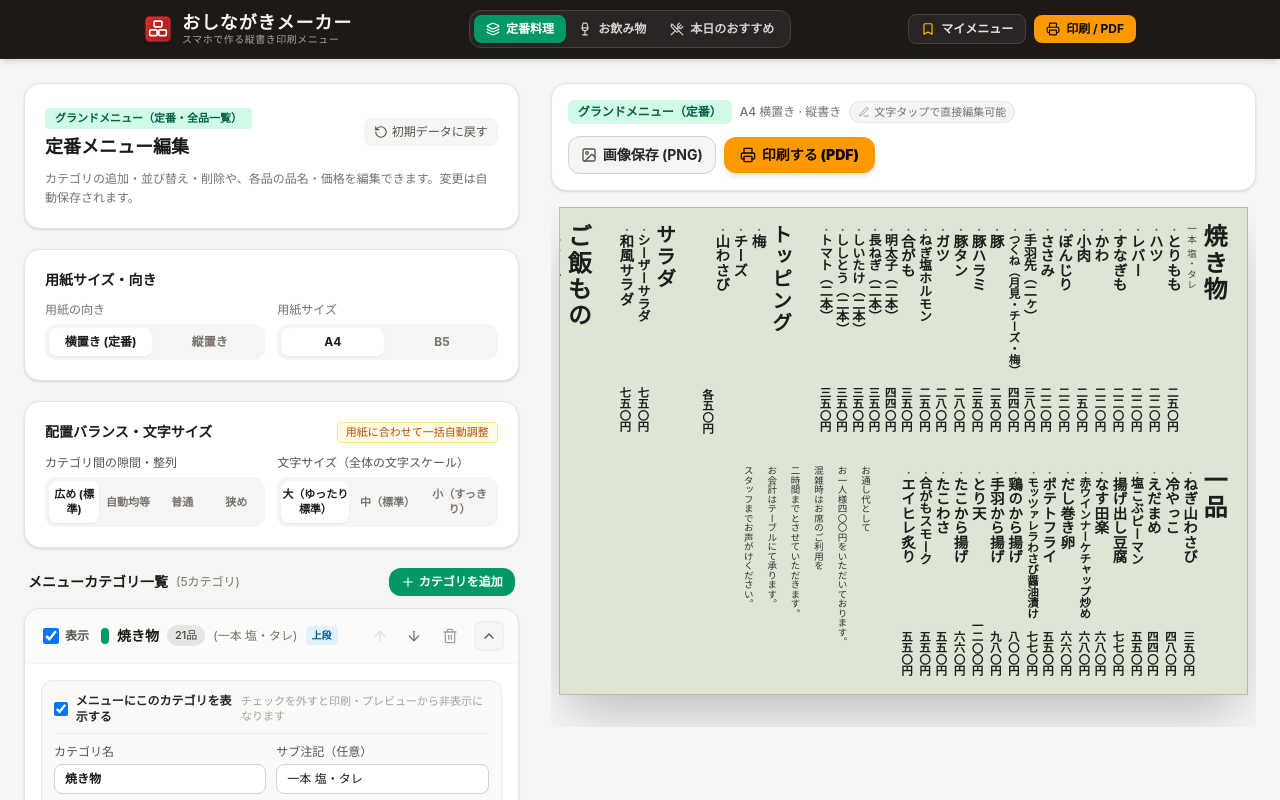
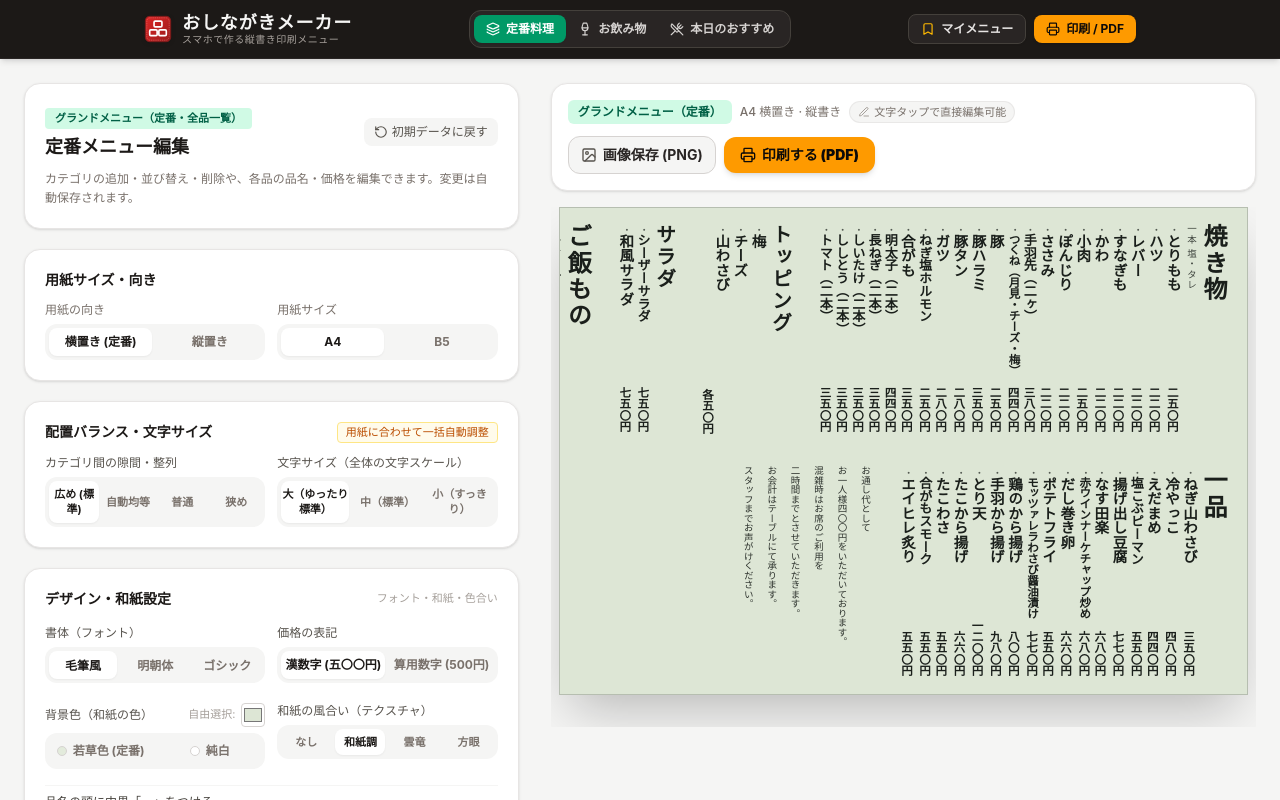
Before and after one commit to saikoro2007/oshinagaki-maker, a Vue app: page / in a window 1280 px wide. Shown: the top 800 px of the page. Built offline with nearby package versions, Linux system fonts and the light colour scheme; a web font is replaced by a local one.

Commit message:
fix: 定番料理・お飲み物のエディタ上部にフォント・デザイン設定を配置し設定UIを統一

```diff
--- a/src/components/GrandMenuEditor.vue
+++ b/src/components/GrandMenuEditor.vue
@@ -216,6 +216,205 @@
             </button>
           </div>
         </div>
+      </div>
+    </div>
+
+    <!-- Design & Paper Appearance Settings (書体フォント・背景色・和紙風合い・価格表記・中黒) -->
+    <div class="bg-white p-4 sm:p-5 rounded-2xl shadow-sm border border-stone-200 space-y-4">
+      <h3 class="font-bold text-sm text-stone-900 flex items-center justify-between">
+        <span>デザイン・和紙設定</span>
+        <span class="text-[11px] text-stone-400 font-normal">フォント・和紙・色合い</span>
+      </h3>
+
+      <div class="grid grid-cols-1 sm:grid-cols-2 gap-3 text-xs">
+        <!-- Font Family -->
+        <div>
+          <label class="block text-stone-600 mb-1.5 font-medium">書体（フォント）</label>
+          <div class="grid grid-cols-3 gap-1 bg-stone-100 p-1 rounded-xl">
+            <button
+              type="button"
+              @click="menuData.fontFamily = 'brush'"
+              :class="[
+                'py-1.5 rounded-lg font-bold text-center font-brush transition cursor-pointer text-xs',
+                (!menuData.fontFamily || menuData.fontFamily === 'brush')
+                  ? 'bg-white text-stone-900 shadow-xs'
+                  : 'text-stone-500 hover:text-stone-800'
+              ]"
+            >
+              毛筆風
+            </button>
+            <button
+              type="button"
+              @click="menuData.fontFamily = 'mincho'"
+              :class="[
+                'py-1.5 rounded-lg font-bold text-center font-mincho transition cursor-pointer text-xs',
+                menuData.fontFamily === 'mincho'
+                  ? 'bg-white text-stone-900 shadow-xs'
+                  : 'text-stone-500 hover:text-stone-800'
+              ]"
+            >
+              明朝体
+            </button>
+            <button
+              type="button"
+              @click="menuData.fontFamily = 'gothic'"
+              :class="[
+                'py-1.5 rounded-lg font-bold text-center font-gothic transition cursor-pointer text-xs',
+                menuData.fontFamily === 'gothic'
+                  ? 'bg-white text-stone-900 shadow-xs'
+                  : 'text-stone-500 hover:text-stone-800'
+              ]"
+            >
+              ゴシック
+            </button>
+          </div>
+        </div>
+
+        <!-- Price Format (漢数字 / 数字表記) -->
+        <div>
+          <label class="block text-stone-600 mb-1.5 font-medium">価格の表記</label>
+          <div class="grid grid-cols-2 gap-1 bg-stone-100 p-1 rounded-xl">
+            <button
+              type="button"
+              @click="menuData.priceFormat = 'kanji'"
+              :class="[
+                'py-1.5 rounded-lg font-bold text-center transition cursor-pointer text-xs',
+                (!menuData.priceFormat || menuData.priceFormat === 'kanji')
+                  ? 'bg-white text-stone-900 shadow-xs'
+                  : 'text-stone-500 hover:text-stone-800'
+              ]"
+            >
+              漢数字 (五〇〇円)
+            </button>
+            <button
+              type="button"
+              @click="menuData.priceFormat = 'number'"
+              :class="[
+                'py-1.5 rounded-lg font-bold text-center transition cursor-pointer text-xs',
+                menuData.priceFormat === 'number'
+                  ? 'bg-white text-stone-900 shadow-xs'
+                  : 'text-stone-500 hover:text-stone-800'
+              ]"
+            >
+              算用数字 (500円)
+            </button>
+          </div>
+        </div>
+      </div>
+
+      <div class="grid grid-cols-1 sm:grid-cols-2 gap-3 text-xs pt-1">
+        <!-- Paper Color -->
+        <div>
+          <div class="flex items-center justify-between mb-1.5">
+            <label class="text-stone-600 font-medium">背景色（和紙の色）</label>
+            <div class="flex items-center gap-1.5">
+              <span class="text-[11px] text-stone-400">自由選択:</span>
+              <input
+                type="color"
+                v-model="menuData.bgColor"
+                class="w-6 h-6 rounded border border-stone-300 cursor-pointer p-0 bg-transparent"
+                title="好きな色を選ぶ"
+              />
+            </div>
+          </div>
+          <div class="grid grid-cols-2 gap-1.5 bg-stone-100 p-1 rounded-xl">
+            <button
+              type="button"
+              @click="menuData.bgColor = '#e3ebdc'"
+              :class="[
+                'py-1.5 rounded-lg font-bold text-center transition cursor-pointer text-xs flex items-center justify-center gap-1.5',
+                (!menuData.bgColor || menuData.bgColor === '#e3ebdc')
+                  ? 'bg-white text-stone-900 shadow-xs'
+                  : 'text-stone-500 hover:text-stone-800'
+              ]"
+              title="実物メニューの若草色"
+            >
+              <span class="w-2.5 h-2.5 rounded-full bg-[#e3ebdc] border border-stone-300 shrink-0"></span>
+              <span>若草色 {{ !isDrink ? '(定番)' : '' }}</span>
+            </button>
+            <button
+              type="button"
+              @click="menuData.bgColor = '#ffffff'"
+              :class="[
+                'py-1.5 rounded-lg font-bold text-center transition cursor-pointer text-xs flex items-center justify-center gap-1.5',
+                menuData.bgColor === '#ffffff'
+                  ? 'bg-white text-stone-900 shadow-xs'
+                  : 'text-stone-500 hover:text-stone-800'
+              ]"
+            >
+              <span class="w-2.5 h-2.5 rounded-full bg-white border border-stone-300 shrink-0"></span>
+              <span>純白 {{ isDrink ? '(定番)' : '' }}</span>
+            </button>
+          </div>
+        </div>
+
+        <!-- Paper Texture (風合い) -->
+        <div>
+          <label class="block text-stone-600 mb-1.5 font-medium">和紙の風合い（テクスチャ）</label>
+          <div class="grid grid-cols-4 gap-1 bg-stone-100 p-1 rounded-xl">
+            <button
+              type="button"
+              @click="menuData.bgPattern = 'none'"
+              :class="[
+                'py-1.5 rounded-lg font-bold text-center transition cursor-pointer text-[11px]',
+                (!menuData.bgPattern || menuData.bgPattern === 'none')
+                  ? 'bg-white text-stone-900 shadow-xs'
+                  : 'text-stone-500 hover:text-stone-800'
+              ]"
+            >
+              なし
+            </button>
+            <button
+              type="button"
+              @click="menuData.bgPattern = 'washi'"
+              :class="[
+                'py-1.5 rounded-lg font-bold text-center transition cursor-pointer text-[11px]',
+                menuData.bgPattern === 'washi'
+                  ? 'bg-white text-stone-900 shadow-xs'
+                  : 'text-stone-500 hover:text-stone-800'
+              ]"
+            >
+              和紙調
+            </button>
+            <button
+              type="button"
+              @click="menuData.bgPattern = 'cloud'"
+              :class="[
+                'py-1.5 rounded-lg font-bold text-center transition cursor-pointer text-[11px]',
+                menuData.bgPattern === 'cloud'
+                  ? 'bg-white text-stone-900 shadow-xs'
+                  : 'text-stone-500 hover:text-stone-800'
+              ]"
+            >
+              雲竜
+            </button>
+            <button
+              type="button"
+              @click="menuData.bgPattern = 'grid'"
+              :class="[
+                'py-1.5 rounded-lg font-bold text-center transition cursor-pointer text-[11px]',
+                menuData.bgPattern === 'grid'
+                  ? 'bg-white text-stone-900 shadow-xs'
+                  : 'text-stone-500 hover:text-stone-800'
+              ]"
+            >
+              方眼
+            </button>
+          </div>
+        </div>
+      </div>
+
+      <!-- Dot Prefix toggle -->
+      <div class="pt-2 border-t border-stone-100 flex items-center justify-between">
+        <div>
+          <span class="text-xs text-stone-700 font-medium block">品名の頭に中黒「・」をつける</span>
+          <span class="text-[11px] text-stone-400">実物メニューのような縦書きの箇条書き表現</span>
+        </div>
+        <input
+          type="checkbox"
+          v-model="menuData.showDotPrefix"
+          class="w-4 h-4 rounded border-stone-300 text-amber-600 focus:ring-amber-500 cursor-pointer"
+        />
       </div>
     </div>
 
@@ -733,113 +932,6 @@
         </div>
       </div>
     </div>
-
-    <!-- Design & Paper Appearance Settings -->
-    <div class="bg-white p-4 sm:p-5 rounded-2xl shadow-sm border border-stone-200 space-y-4">
-      <h3 class="font-bold text-sm text-stone-900">
-        デザイン・和紙設定
-      </h3>
-
-      <div class="grid grid-cols-2 gap-3 text-xs">
-        <!-- Paper Color -->
-        <div>
-          <div class="flex items-center justify-between mb-1.5">
-            <label class="text-stone-500 font-medium">背景色（和紙の色）</label>
-            <div class="flex items-center gap-1.5">
-              <span class="text-[11px] text-stone-400">自由選択:</span>
-              <input
-                type="color"
-                v-model="menuData.bgColor"
-                class="w-6 h-6 rounded border border-stone-300 cursor-pointer p-0 bg-transparent"
-                title="好きな色を選ぶ"
-              />
-            </div>
-          </div>
-          <div class="grid grid-cols-2 gap-1.5 bg-stone-100 p-1 rounded-xl">
-            <button
-              type="button"
-              @click="menuData.bgColor = '#e3ebdc'"
-              :class="[
-                'py-1.5 rounded-lg font-bold text-center transition cursor-pointer text-xs flex items-center justify-center gap-1.5',
-                (!menuData.bgColor || menuData.bgColor === '#e3ebdc')
-                  ? 'bg-white text-stone-900 shadow-xs'
-                  : 'text-stone-500 hover:text-stone-800'
-              ]"
-              title="実物メニューの若草色"
-            >
-              <span class="w-2.5 h-2.5 rounded-full bg-[#e3ebdc] border border-stone-300 shrink-0"></span>
-              <span>若草色 (定番)</span>
-            </button>
-            <button
-              type="button"
-              @click="menuData.bgColor = '#ffffff'"
-              :class="[
-                'py-1.5 rounded-lg font-bold text-center transition cursor-pointer text-xs flex items-center justify-center gap-1.5',
-                menuData.bgColor === '#ffffff'
-                  ? 'bg-white text-stone-900 shadow-xs'
-                  : 'text-stone-500 hover:text-stone-800'
-              ]"
-            >
-              <span class="w-2.5 h-2.5 rounded-full bg-white border border-stone-300 shrink-0"></span>
-              <span>純白</span>
-            </button>
-          </div>
-        </div>
-
-        <!-- Font Family -->
-        <div>
-          <label class="block text-stone-500 mb-1.5 font-medium">書体（フォント）</label>
-          <div class="grid grid-cols-3 gap-1 bg-stone-100 p-1 rounded-xl">
-            <button
-              type="button"
-              @click="menuData.fontFamily = 'brush'"
-              :class="[
-                'py-1.5 rounded-lg font-bold text-center font-brush transition cursor-pointer text-xs',
-                (!menuData.fontFamily || menuData.fontFamily === 'brush')
-                  ? 'bg-white text-stone-900 shadow-xs'
-                  : 'text-stone-500 hover:text-stone-800'
-              ]"
-            >
-              毛筆風
-            </button>
-            <button
-              type="button"
-              @click="menuData.fontFamily = 'mincho'"
-              :class="[
-                'py-1.5 rounded-lg font-bold text-center font-mincho transition cursor-pointer text-xs',
-                menuData.fontFamily === 'mincho'
-                  ? 'bg-white text-stone-900 shadow-xs'
-                  : 'text-stone-500 hover:text-stone-800'
-              ]"
-            >
-              明朝体
-            </button>
-            <button
-              type="button"
-              @click="menuData.fontFamily = 'gothic'"
-              :class="[
-                'py-1.5 rounded-lg font-bold text-center font-gothic transition cursor-pointer text-xs',
-                menuData.fontFamily === 'gothic'
-                  ? 'bg-white text-stone-900 shadow-xs'
-                  : 'text-stone-500 hover:text-stone-800'
-              ]"
-            >
-              ゴシック
-            </button>
-          </div>
-        </div>
-      </div>
-
-      <!-- Dot Prefix toggle -->
-      <div class="pt-2 border-t border-stone-100 flex items-center justify-between">
-        <span class="text-xs text-stone-700">品名の頭に中黒「・」をつける</span>
-        <input
-          type="checkbox"
-          v-model="menuData.showDotPrefix"
-          class="rounded border-stone-300 text-amber-600 focus:ring-amber-500"
-        />
-      </div>
-    </div>
   </div>
 </template>
 
```
